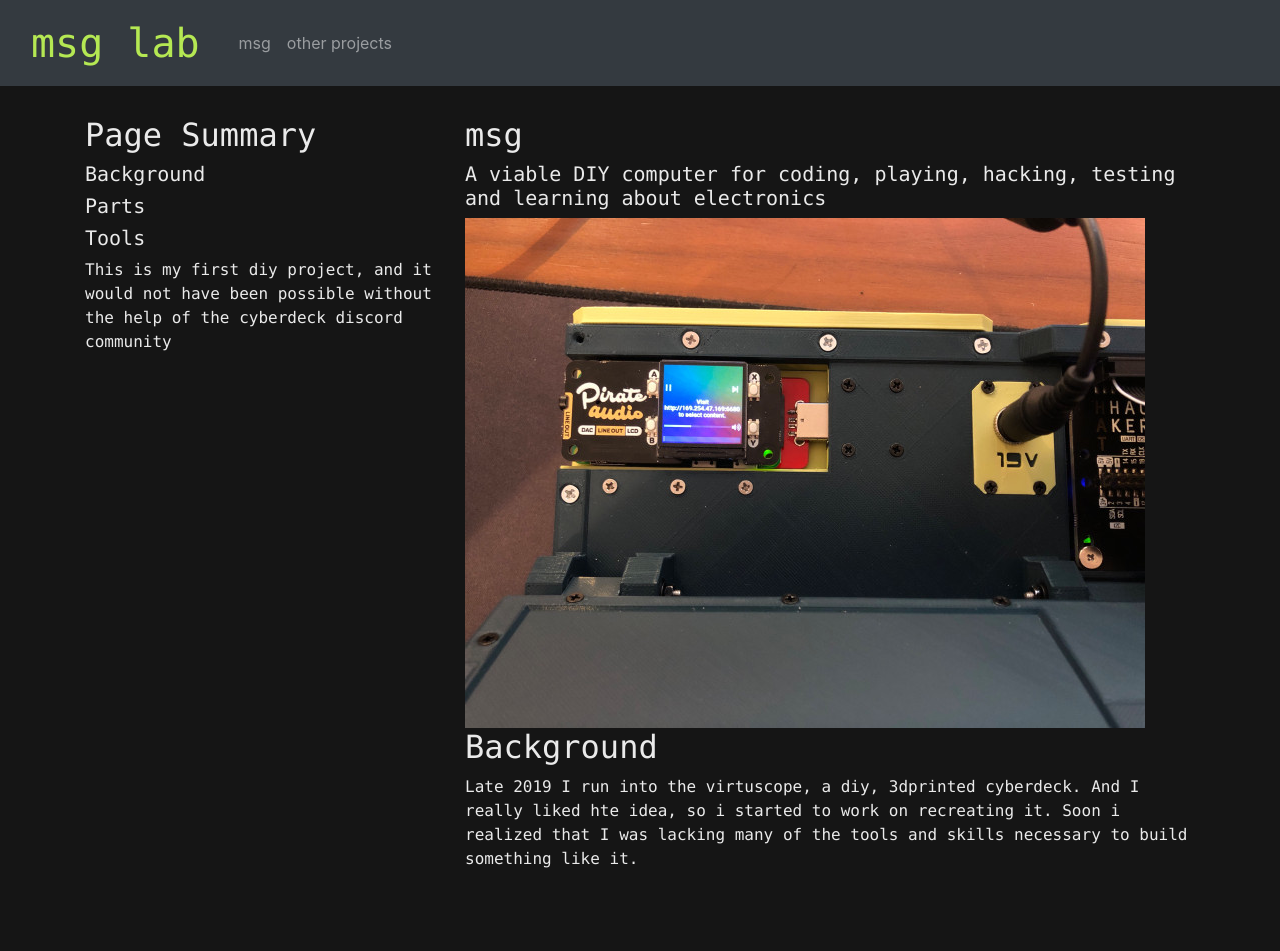
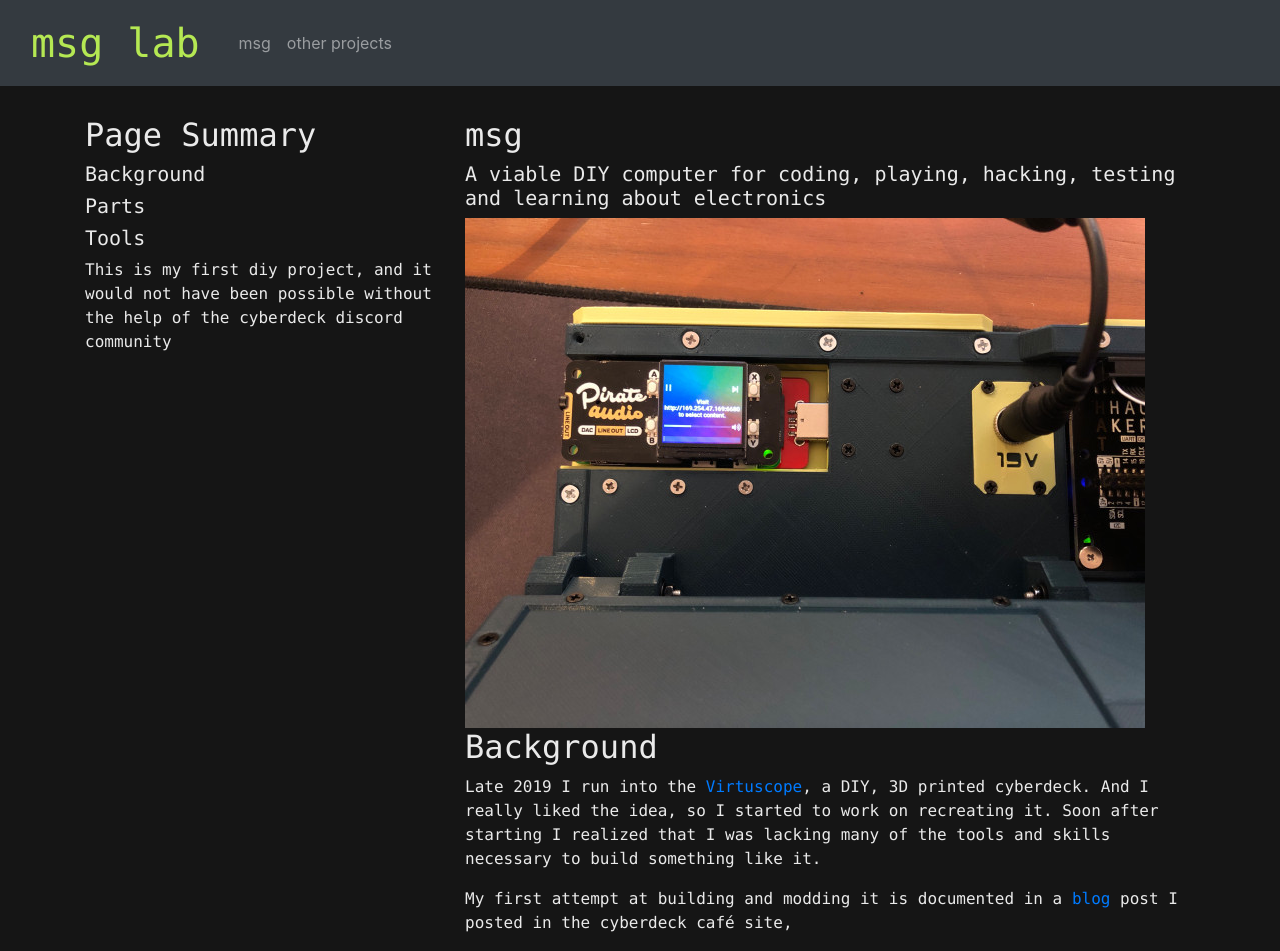
Before and after one commit to msglab/msglab, a Jekyll site: the page html/msg.html, which Jekyll copies as it is, in a window 1280 px wide. Built offline with Jekyll 4.4.1, drawn with Linux system fonts in a browser that asks for light colours; nearby versions of some CDN libraries; library files that are not in the unit come from our copies; before the commit the page ends 900 px from its top, so only the background shows below that.

Commit message:
Update msg.html

```diff
--- a/html/msg.html
+++ b/html/msg.html
@@ -89,8 +89,8 @@ font-family: Monaco, Bitstream Vera Sans Mono, Lucida Console, Terminal, monospa
 
         <img src="/img/exp bay_carousel.jpg" alt="top shot of msg" > <!-- width="200" height="80"> -->
         <h2>Background</h2>
-        <p>Late 2019 I run into the virtuscope, a diy, 3dprinted cyberdeck. And I really liked hte idea, so i started to work on recreating it. Soon i realized that
-          I was lacking many of the tools and skills necessary to build something like it.</p>
+          <p>Late 2019 I run into the <a href="https://www.cyberdeck.cafe/virtuscope">Virtuscope</a>, a DIY, 3D printed cyberdeck. And I really liked the idea, so I started to work on recreating it. Soon after starting I realized that I was lacking many of the tools and skills necessary to build something like it.</p>
+          <p>My first attempt at building and modding it is documented in a <a href="https://www.cyberdeck.cafe/msg-virtuscope">blog</a> post I posted in the cyberdeck caf&eacute; site,</p>
 
 
 <!--         <p>Sunt in culpa qui officia deserunt mollit anim id est laborum consectetur adipiscing elit, sed do eiusmod tempor incididunt ut labore et dolore magna aliqua. Ut enim ad minim veniam, quis nostrud exercitation ullamco.</p>
```
